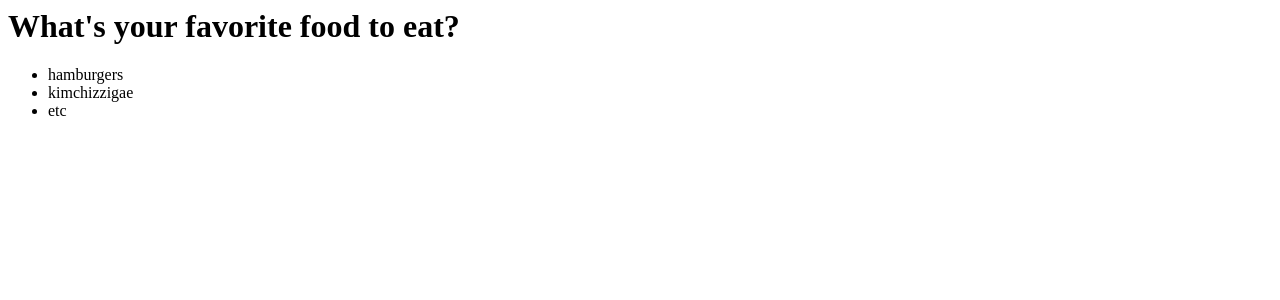
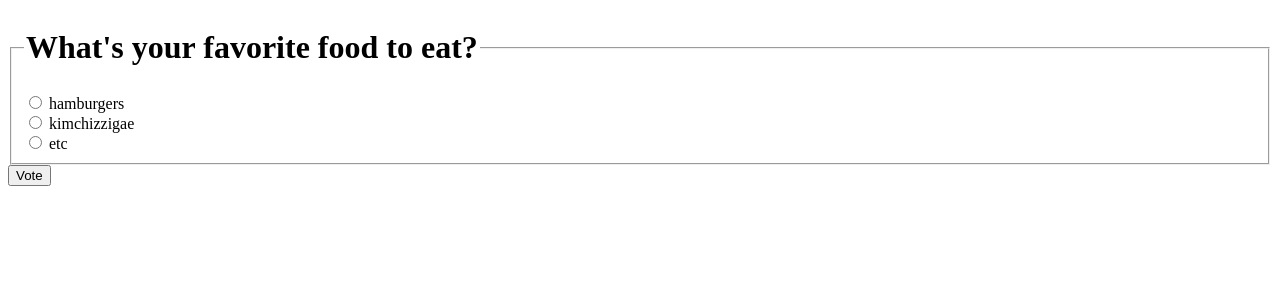
Before and after one commit to sanheekim/LanguageOfAI, a Django app: page /polls/specifics/2/ in a window 1280 px wide. Shown: the top 300 px of the page. Run offline with Django 4.2, Linux system fonts and the light colour scheme; data comes from the database, SQL or seed files in the repository.

Commit message:
간단한 폼 html 작성

```diff
--- a/myproject/polls/templates/polls/detail.html
+++ b/myproject/polls/templates/polls/detail.html
@@ -3,9 +3,26 @@
 <!-- 22.07.26 템플릿 시스템 사용하기
  views.py 의 404 에러 지름길: get_object_or_404() 와 관련 있음.
 choice 추가는 admin.py -->
+<!--
 <h1>{{ question.question_text }}</h1>
 <ul>
     {% for choice in question.choice_set.all %}
         <li>{{ choice.choice_text }}</li>
     {% endfor %}
 </ul>
+-->
+
+<!-- 22.07.28 간단한 폼 쓰기-->
+<form action="{% url 'polls:vote' question.id %}" method="post">
+{% csrf_token %}
+<fieldset>
+    <legend><h1>{{ question.question_text}}</h1></legend>
+    {% if error_message %}<p><strong>{{ error_message }}</strong></p>
+    {% endif %}
+    {% for choice in question.choice_set.all %}
+    <input type="radio" name="choice" id="choice{{ forloop.counter }}" value="{{ choice.id }}">
+    <label for="choice{{ forloop.counter }}">{{ choice.choice_text }}</label><br>
+    {% endfor %}
+</fieldset>
+<input type="submit" value="Vote">
+</form>
```
